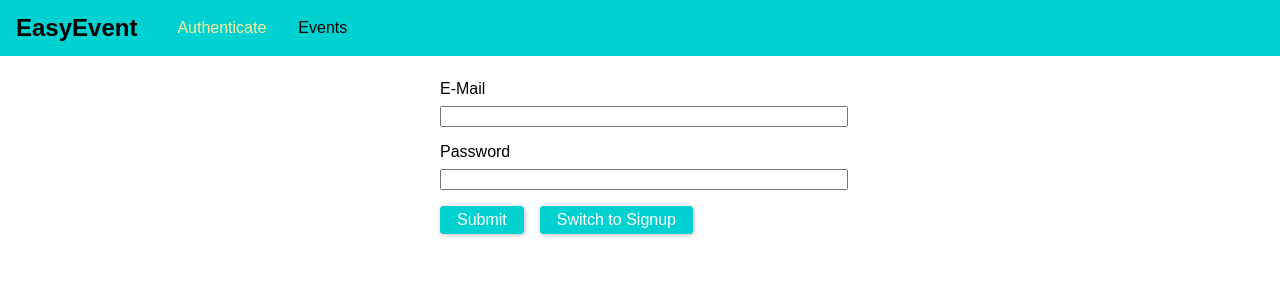
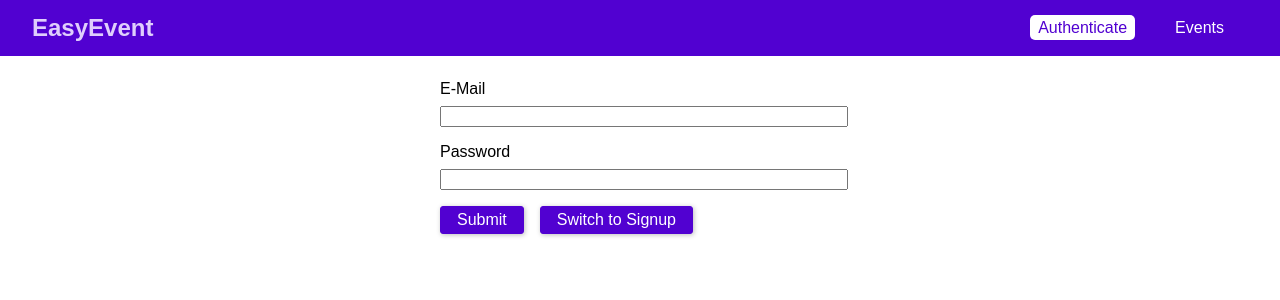
Before and after one commit to pmsopra/event-booking, a React (Create React App) app in the folder frontend/: page /auth in a window 1280 px wide. Shown: the top 300 px of the page. Built offline with nearby package versions, Linux system fonts and the light colour scheme.

Commit message:
Update style

```diff
--- a/frontend/src/components/navigation/MainNavigation.css
+++ b/frontend/src/components/navigation/MainNavigation.css
@@ -4,15 +4,18 @@
   top: 0;
   width: 100%;
   height: 3.5rem;
-  background: #01d1d1;
-  padding: 0 1rem;
+  background: #5101d1;
+  padding: 0 2rem;
   display: flex;
   align-items: center;
+  justify-content: space-between;
+  box-sizing: border-box;
 }
 
 .main-navigation__logo h1 {
   margin: 0;
   font-size: 1.5rem;
+  color: #dfcefc;
 }
 
 .main-navigation__items {
@@ -32,11 +35,14 @@
 
 .main-navigation__items a {
   text-decoration: none;
-  color: #000;
+  color: white;
+  padding: 0.25rem 0.5rem;
 }
 
 .main-navigation__items a:hover,
 .main-navigation__items a:active,
 .main-navigation__items a.active {
-    color: #fdefa0;
+    background: #ffffff;
+    color: #5101d1;
+    border-radius: 5px;
 }
--- a/frontend/src/pages/Auth.css
+++ b/frontend/src/pages/Auth.css
@@ -19,9 +19,9 @@
 }
 
 .form-actions button {
-  background: #01d1d1;
+  background: #5101d1;
   font: inherit;
-  border: 1px solid #01d1d1;
+  border: 1px solid #5101d1;
   border-radius: 3px;
   padding: 0.25rem 1rem;
   margin-right: 1rem;
@@ -32,6 +32,6 @@
 
 .form-actions button:hover,
 .form-actions button:active {
-    background: #01a7a7;
-    border-color: #01a7a7;
+    background: #6219d6;
+    border-color: #6219d6;
 }
```
